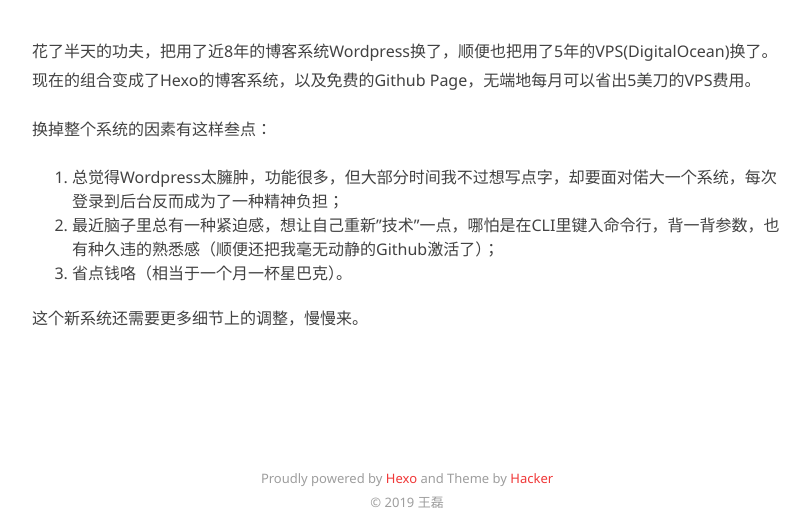
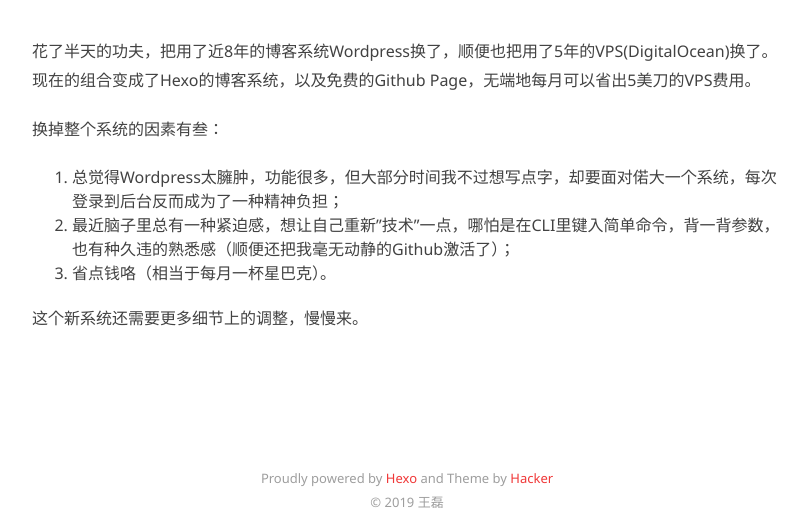
Before and after one commit to atosdps/makafei.github.io, a plain HTML site: page 2019/07/12/hello-hexo/index.html in a window 1280 px wide. Shown: the part 320-849 px from the top of the page, without its empty margins (233-1043 px from the left). Drawn offline with Linux system fonts and the light colour scheme; a script that the page names is missing.

Commit message:
Site updated: 2019-07-12 08:09:09

```diff
--- a/2019/07/12/hello-hexo/index.html
+++ b/2019/07/12/hello-hexo/index.html
@@ -11,9 +11,9 @@
 
 
   <meta name="description" content="花了半天的功夫，把用了近8年的博客系统Wordpress换了，顺便也把用了5年的VPS(DigitalOcean)换了。现在的组合变成了Hexo的博客系统，以及免费的Github Page，无端地每月可以省出5美刀的VPS费用。
-换掉整个系统的因素有这样叁点：
+换掉整个系统的因素有叁：
 
-总觉得Wordpress太臃肿，功能">
+总觉得Wordpress太臃肿，功能很多，">
 
 
 
@@ -87,11 +87,11 @@
     <div class="entry">
 
         <p>花了半天的功夫，把用了近8年的博客系统Wordpress换了，顺便也把用了5年的VPS(DigitalOcean)换了。现在的组合变成了Hexo的博客系统，以及免费的Github Page，无端地每月可以省出5美刀的VPS费用。</p>
-<p>换掉整个系统的因素有这样叁点：</p>
+<p>换掉整个系统的因素有叁：</p>
 <ol>
 <li>总觉得Wordpress太臃肿，功能很多，但大部分时间我不过想写点字，却要面对偌大一个系统，每次登录到后台反而成为了一种精神负担；</li>
-<li>最近脑子里总有一种紧迫感，想让自己重新”技术”一点，哪怕是在CLI里键入命令行，背一背参数，也有种久违的熟悉感（顺便还把我毫无动静的Github激活了）；</li>
-<li>省点钱咯（相当于一个月一杯星巴克）。</li>
+<li>最近脑子里总有一种紧迫感，想让自己重新”技术”一点，哪怕是在CLI里键入简单命令，背一背参数，也有种久违的熟悉感（顺便还把我毫无动静的Github激活了）；</li>
+<li>省点钱咯（相当于每月一杯星巴克）。</li>
 </ol>
 <p>这个新系统还需要更多细节上的调整，慢慢来。</p>
 
```
Also changed, not shown: index.html (+3 -3 lines).
